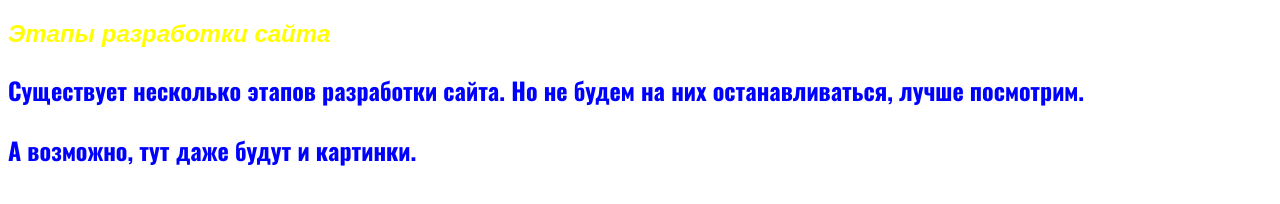
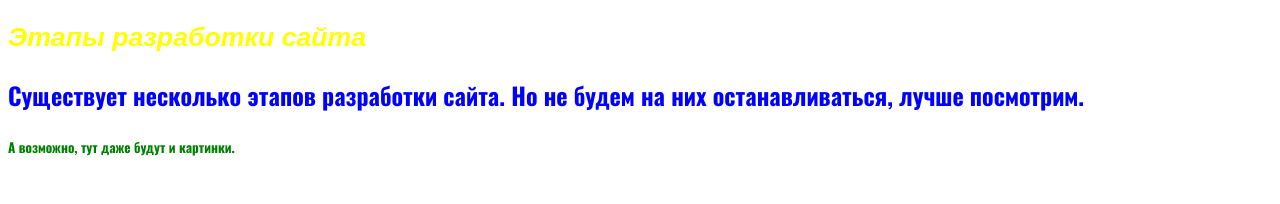
Before and after one commit to WebHeroSchool/My-planning-desk, a plain HTML site: page Index.html in a window 1280 px wide. Drawn offline with Linux system fonts and the light colour scheme.

Commit message:
Добавление классов

```diff
--- a/Index.html
+++ b/Index.html
@@ -6,17 +6,24 @@
  <link rel="stylesheet" href="styles.css">
  <link rel="stylesheet" href="fonts.css">
 </head>
+
 <body>
- <h2><i>Этапы разработки сайта</i></h2>
- <div>
- <p>
+  <header class="header">
+    <h2 class="header__title"><i>Этапы разработки сайта</i></h2>
+
+ <div class="header__content">
+ <p class="header__content_one">
  Существует несколько этапов разработки сайта. Но не будем на них останавливаться,
  лучше посмотрим.
  </p>
- <p>
+ <p class="header__content_two">
 А возможно, тут даже будут и картинки.
  </p>
 </div>
- <scr img="Image.jpg"></scr> <!--Здесь должна была быть подходящая картинка, но ее не будет-->
+<div class="image-content">
+ <img class="image-content__image"><scr img="Image.jpg"></scr>
+</div> <!--Здесь должна была быть подходящая картинка, но ее не будет-->
+  </header>
 </body>
+
 </html>
--- a/styles.css
+++ b/styles.css
@@ -4,14 +4,19 @@ body {
   color: blue;
 }
 
-h2 {
+.header__title {
   color: yellow;
+  font-size: 20pt;
   font-family: fantasy;
-
 }
 
-p{
-font-family: 'Oswald';
+.header__content{
+font-family: "Oswald", sans-serif;
   font-size: 18pt;
   text-align: justify;
 }
+
+.header__content_two{
+  color: green;
+  font-size: 10pt;
+}
```
